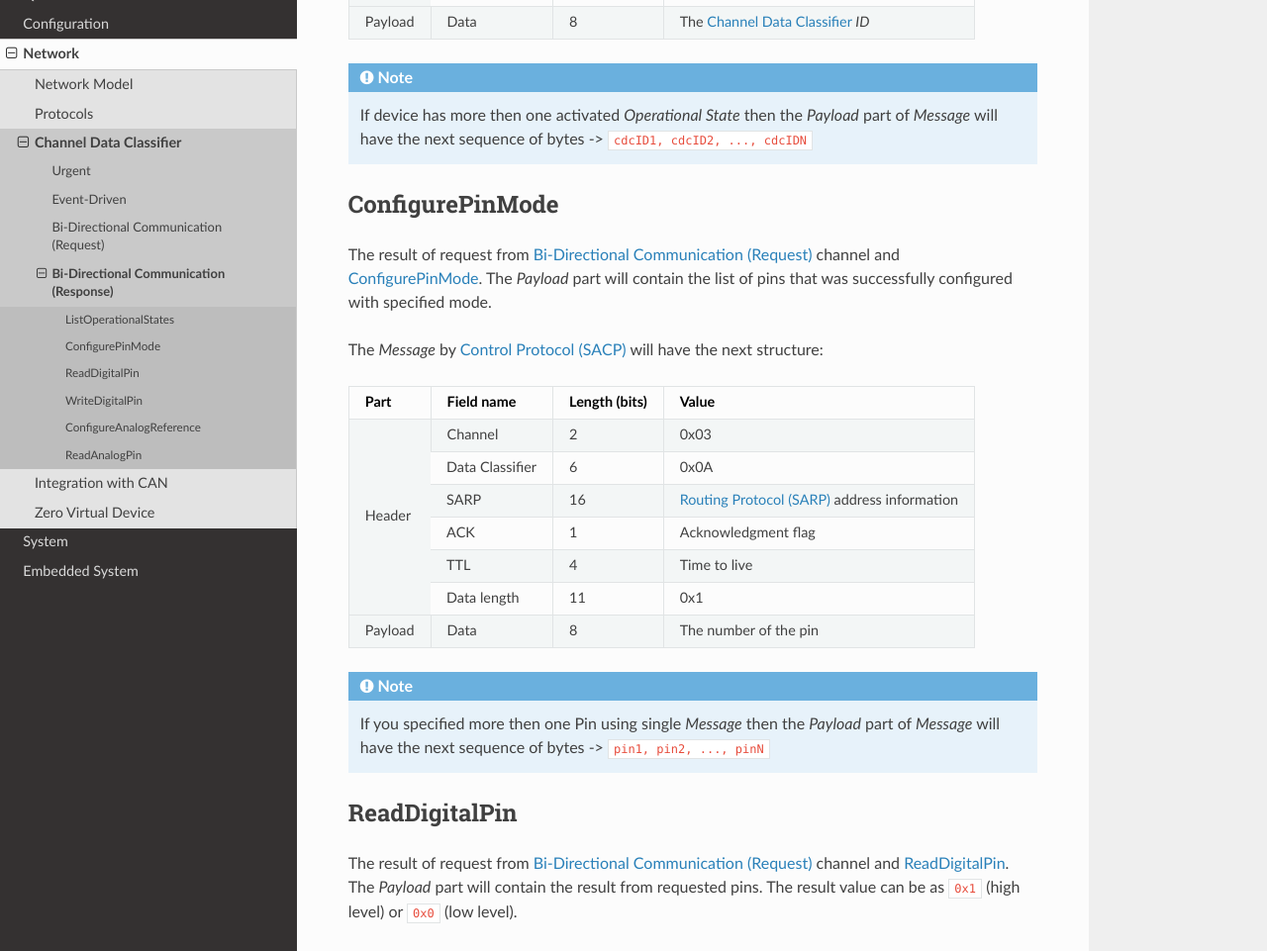
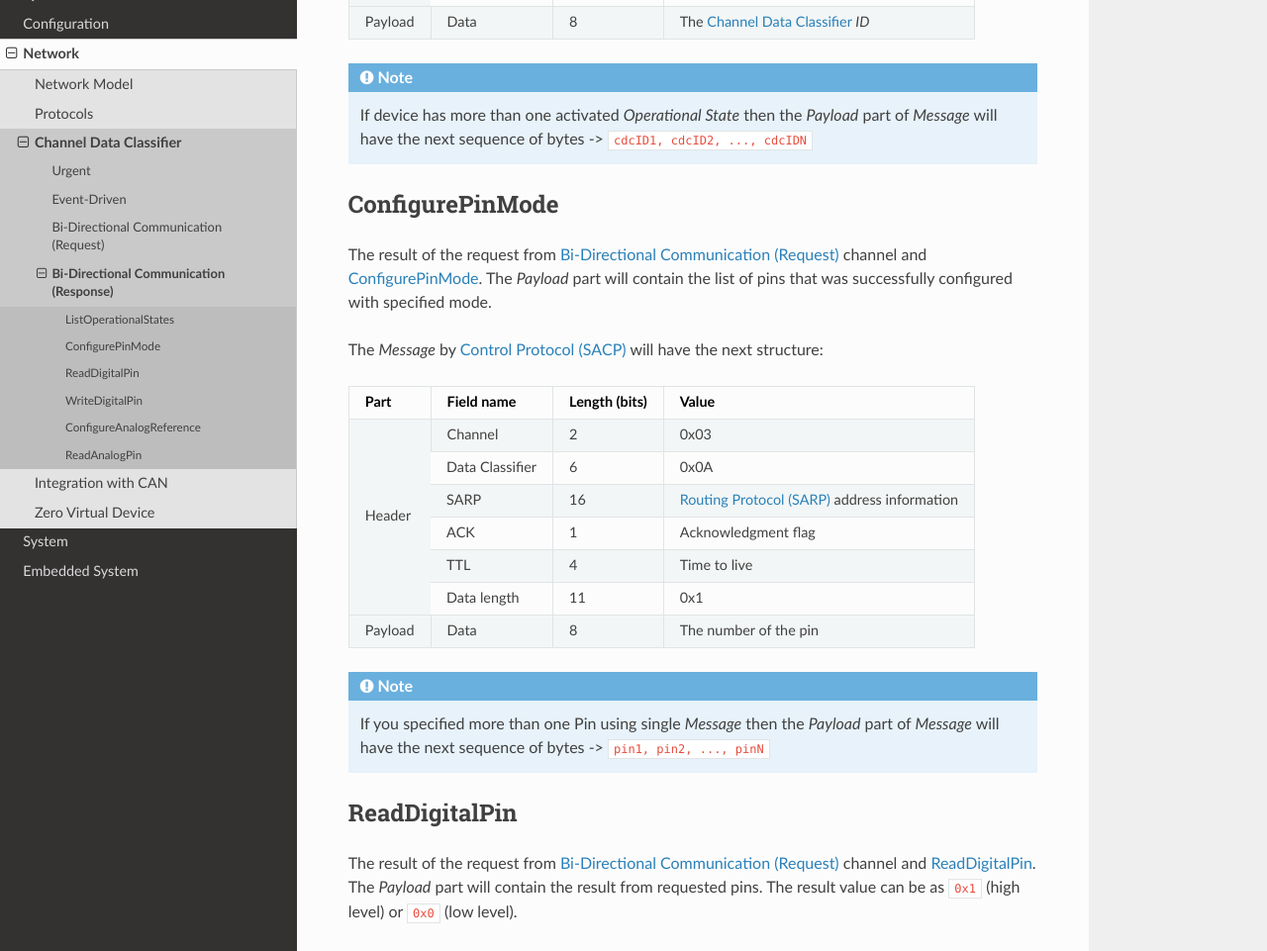
Before and after one commit to smartanthill/smartanthill1_0, a Sphinx documentation site: the page built from docs/specification/network/cdc/bdcres.rst, in a window 1280 px wide and 1400 px high, scrolled down 458 px. Shown: the part 151-1112 px from the top of the window at 99% size. Built offline with Sphinx 7.4.7 and the Read the Docs theme 2.0.0, drawn with Linux system fonts in a browser that asks for light colours; some of the changed text lies outside the part shown.

Commit message:
Grammar corrections

```diff
--- a/docs/specification/network/cdc/bdcres.rst
+++ b/docs/specification/network/cdc/bdcres.rst
@@ -15,9 +15,9 @@ Bi-Directional Communication (Response)
 ListOperationalStates
 ---------------------
 
-The result of request from :ref:`cdc_bdcreq` channel and :ref:`cdc_bdcreq_0x09`.
-The *Payload* part will contain the list of activated *Operational States*.
-Where each byte will be equal to :ref:`cdc` *ID*.
+The result of the request from :ref:`cdc_bdcreq` channel and
+:ref:`cdc_bdcreq_0x09`. The *Payload* part will contain the list of activated
+*Operational States*. Where each byte will be equal to :ref:`cdc` *ID*.
 
 The *Message* by |SACP| will have the next structure:
 
@@ -40,7 +40,7 @@ The *Message* by |SACP| will have the next structure:
 +---------+--------------------+---------------+-------------------------------+
 
 .. note::
-    If device has more then one activated *Operational State* then the
+    If device has more than one activated *Operational State* then the
     *Payload* part of *Message* will have the next sequence of bytes ->
     ``cdcID1, cdcID2, ..., cdcIDN``
 
@@ -50,9 +50,9 @@ The *Message* by |SACP| will have the next structure:
 ConfigurePinMode
 ----------------
 
-The result of request from :ref:`cdc_bdcreq` channel and :ref:`cdc_bdcreq_0x0A`.
-The *Payload* part will contain the list of pins that was successfully
-configured with specified mode.
+The result of the request from :ref:`cdc_bdcreq` channel and
+:ref:`cdc_bdcreq_0x0A`. The *Payload* part will contain the list of pins that
+was successfully configured with specified mode.
 
 The *Message* by |SACP| will have the next structure:
 
@@ -75,7 +75,7 @@ The *Message* by |SACP| will have the next structure:
 +---------+--------------------+---------------+-------------------------------+
 
 .. note::
-    If you specified more then one Pin using single *Message* then the
+    If you specified more than one Pin using single *Message* then the
     *Payload* part of *Message* will have the next sequence of bytes ->
     ``pin1, pin2, ..., pinN``
 
@@ -85,9 +85,10 @@ The *Message* by |SACP| will have the next structure:
 ReadDigitalPin
 --------------
 
-The result of request from :ref:`cdc_bdcreq` channel and :ref:`cdc_bdcreq_0x0B`.
-The *Payload* part will contain the result from requested pins. The result
-value can be as ``0x1`` (high level) or ``0x0`` (low level).
+The result of the request from :ref:`cdc_bdcreq` channel and
+:ref:`cdc_bdcreq_0x0B`. The *Payload* part will contain the result from
+requested pins. The result value can be as ``0x1`` (high level) or ``0x0``
+(low level).
 
 The *Message* by |SACP| will have the next structure:
 
@@ -111,7 +112,7 @@ The *Message* by |SACP| will have the next structure:
 +---------+--------------------+---------------+-------------------------------+
 
 .. note::
-    If you specified more then one Pin using single *Message* then the
+    If you specified more than one Pin using single *Message* then the
     *Payload* part of *Message* will have the next sequence of bytes ->
     ``value1, value2, ..., valueN``
 
@@ -121,9 +122,9 @@ The *Message* by |SACP| will have the next structure:
 WriteDigitalPin
 ---------------
 
-The result of request from :ref:`cdc_bdcreq` channel and :ref:`cdc_bdcreq_0x0C`.
-The *Payload* part will contain the list of pins that was successfully
-updated with specified levels.
+The result of the request from :ref:`cdc_bdcreq` channel and
+:ref:`cdc_bdcreq_0x0C`. The *Payload* part will contain the list of pins that
+was successfully updated with specified levels.
 
 The *Message* by |SACP| will have the next structure:
 
@@ -146,7 +147,7 @@ The *Message* by |SACP| will have the next structure:
 +---------+--------------------+---------------+-------------------------------+
 
 .. note::
-    If you specified more then one Pin using single *Message* then the
+    If you specified more than one Pin using single *Message* then the
     *Payload* part of *Message* will have the next sequence of bytes ->
     ``pin1, pin2, ..., pinN``
 
@@ -156,9 +157,9 @@ The *Message* by |SACP| will have the next structure:
 ConfigureAnalogReference
 ------------------------
 
-The result of request from :ref:`cdc_bdcreq` channel and :ref:`cdc_bdcreq_0x0D`.
-The first byte of *Payload* part will contain ``0x01`` if the reference
-voltage was successfully configured, otherwise ``0x00``.
+The result of the request from :ref:`cdc_bdcreq` channel and
+:ref:`cdc_bdcreq_0x0D`. The first byte of *Payload* part will contain ``0x01``
+if the reference voltage was successfully configured, otherwise ``0x00``.
 
 The *Message* by |SACP| will have the next structure:
 
@@ -187,10 +188,10 @@ The *Message* by |SACP| will have the next structure:
 ReadAnalogPin
 -------------
 
-The result of request from :ref:`cdc_bdcreq` channel and :ref:`cdc_bdcreq_0x0E`.
-The *Payload* part will contain the result from requested pins. The result
-value can be between 0-1023 (for 10-bit ADC_) or between 0-4095 (for
-12-bit ADC_).
+The result of the request from :ref:`cdc_bdcreq` channel and
+:ref:`cdc_bdcreq_0x0E`. The *Payload* part will contain the result from
+requested pins. The result value can be between 0-1023 (for 10-bit ADC_) or
+between 0-4095 (for 12-bit ADC_).
 
 The *Message* by |SACP| will have the next structure:
 
@@ -215,7 +216,7 @@ The *Message* by |SACP| will have the next structure:
 +---------+--------------------+---------------+-------------------------------+
 
 .. note::
-    If you specified more then one Pin using single *Message* then the
+    If you specified more than one Pin using single *Message* then the
     *Payload* part of *Message* will have the next sequence of bytes ->
     ``MSB_value1, LSB_value1, MSB_value2, LSB_value2, ..., MSB_valueN,
     LSB_valueN``
```
Also changed, not shown: docs/specification/network/cdc/bdcreq.rst (+10 -10 lines).
